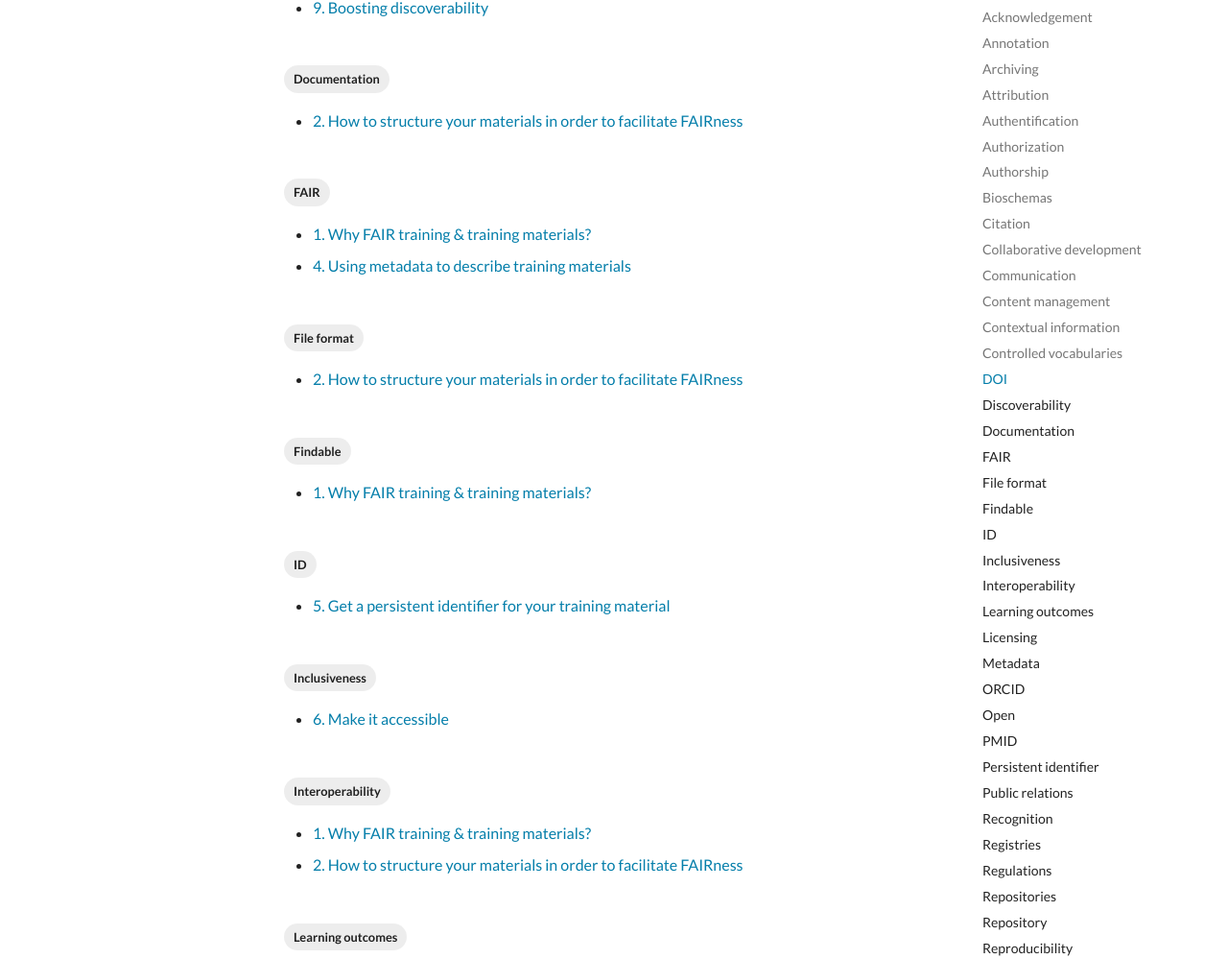
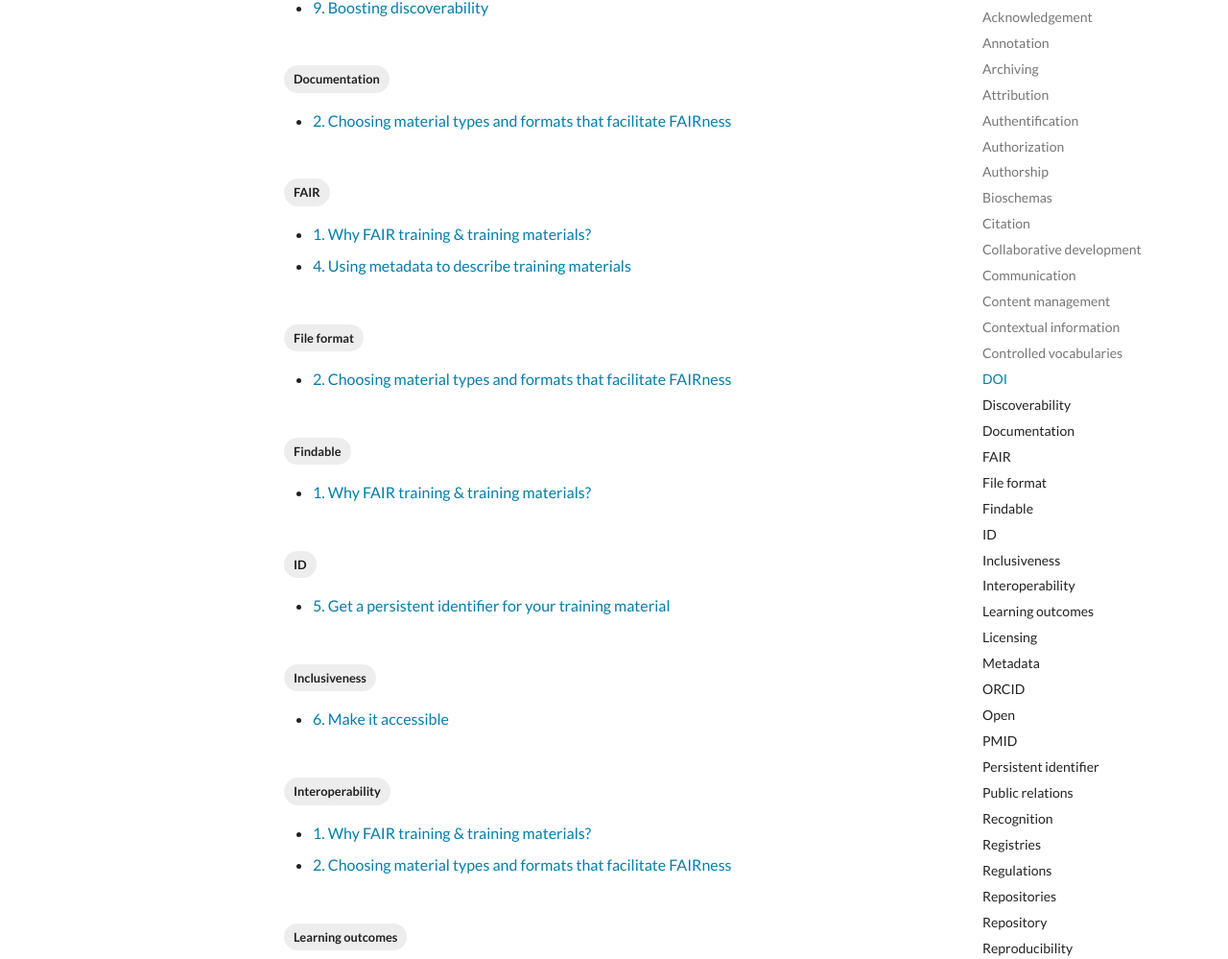
Before and after one commit to elixir-europe-training/ELIXIR-TrP-FAIR-training-handbook, an MkDocs documentation site: the page built from docs/keywords.md, in a window 1280 px wide and 1400 px high, scrolled down 2315 px. Shown: the part 144-1143 px from the top of the window at 96% size. Built offline with MkDocs 1.6.1 and Material for MkDocs 9.7.7, drawn with Linux system fonts in a browser that asks for light colours; comment, search, counter and statistics services are not loaded; some of the changed text lies outside the part shown.

Commit message:
Changed title of chapter 2 (again)

```diff
--- a/mkdocs.yml
+++ b/mkdocs.yml
@@ -4,7 +4,7 @@ nav:
     - Chapters:
       - "Preface": chapters/Preface.md
       - "1. Why FAIR training & training materials?": chapters/chapter_01.md
-      - "2. How to structure your materials in order to facilitate FAIRness": chapters/chapter_02.md
+      - "2. Choosing material types and formats that facilitate FAIRness": chapters/chapter_02.md
       - "3. Getting ready to create your materials or reuse": chapters/chapter_03.md
       - "4. Using metadata to describe training materials": chapters/chapter_04.md
       - "5. Get a persistent identifier for your training material": chapters/chapter_05.md
```
